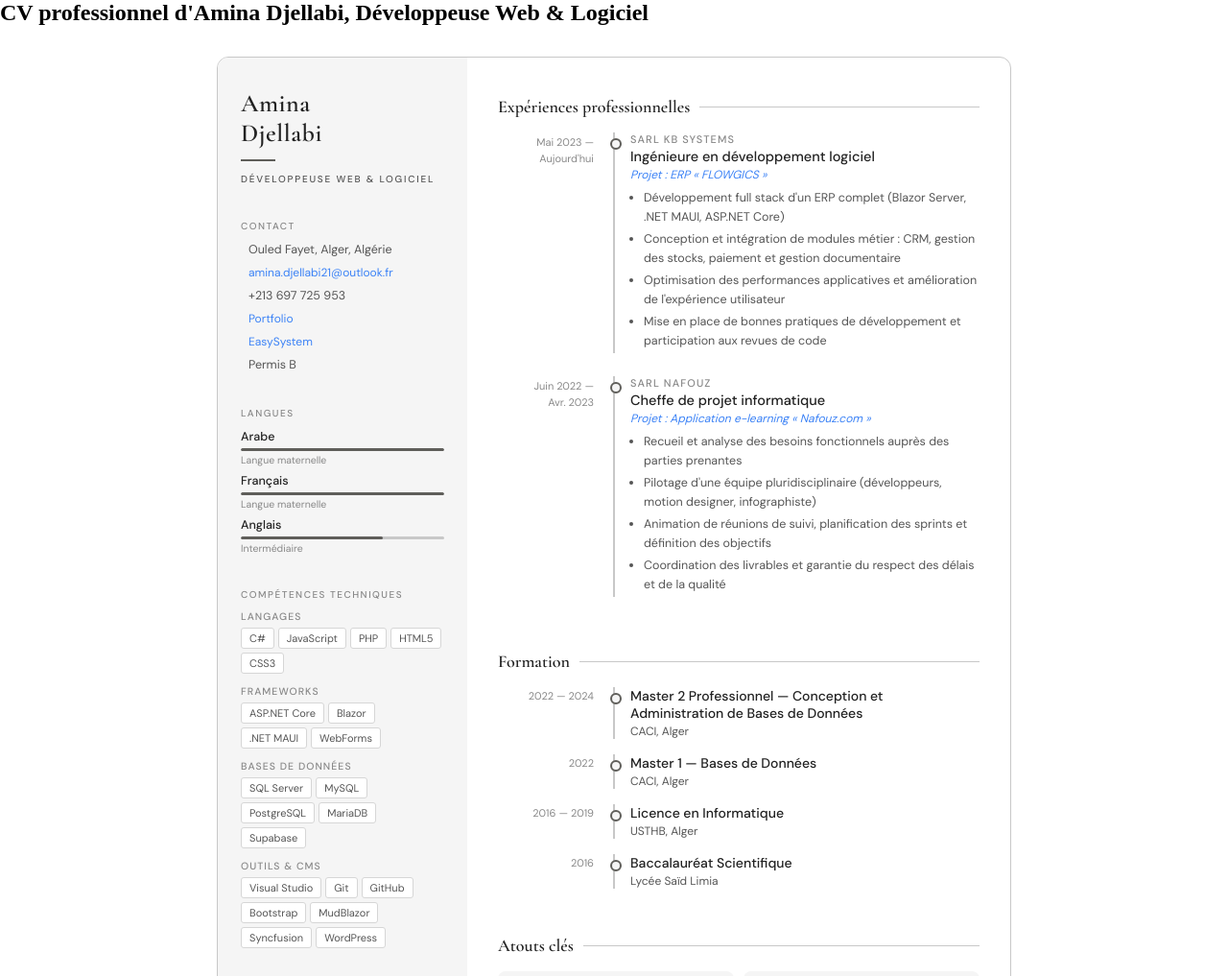
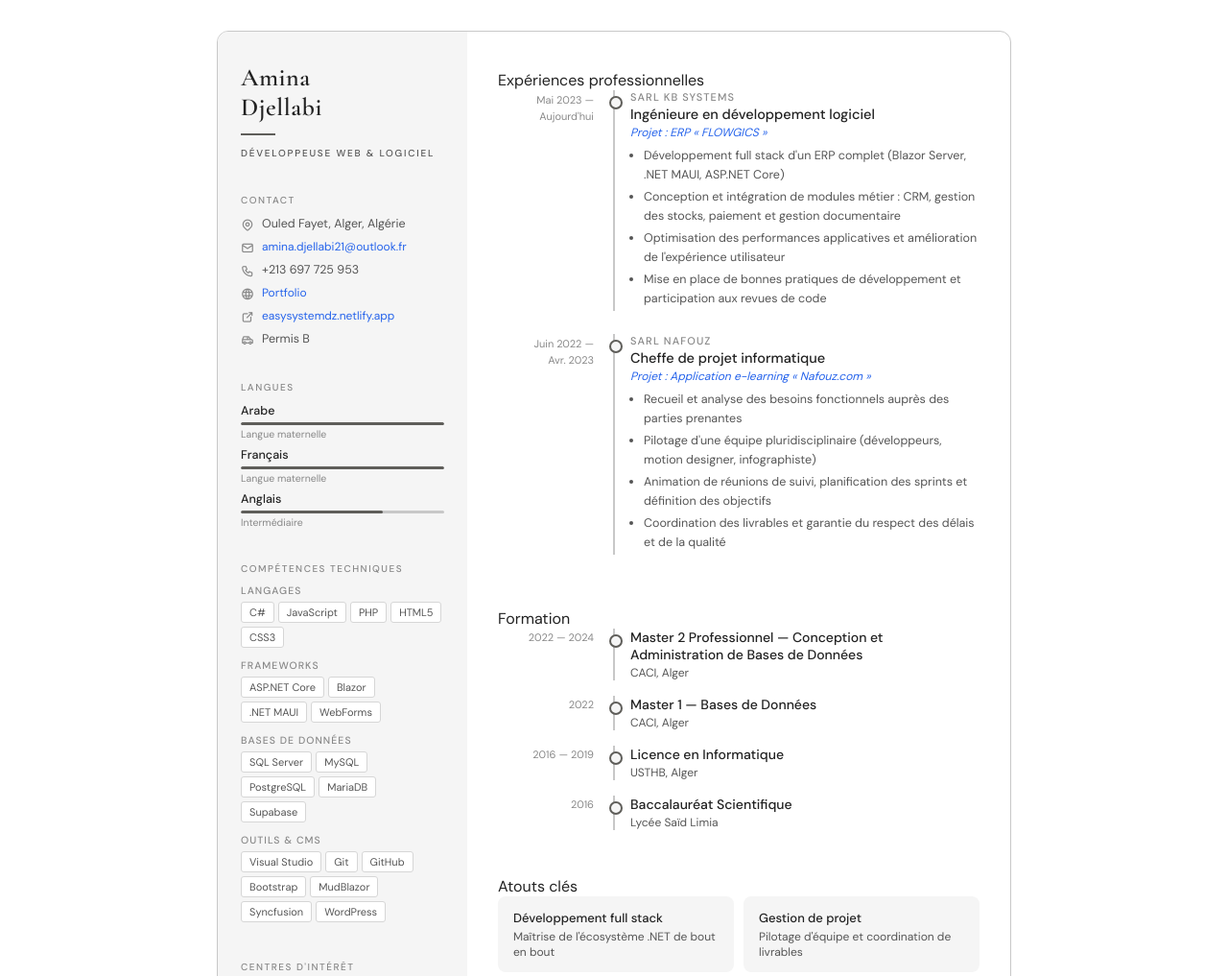
Before and after one commit to AmDje2023/CV, a plain HTML site: page index.html in a window 1280 px wide. Shown: the top 1017 px of the page at 96% size. Drawn offline with nearby package versions, Linux system fonts and the light colour scheme.

Commit message:
Update index.html

```diff
--- a/index.html
+++ b/index.html
@@ -1,11 +1,12 @@
 
 <style>
 @import url('https://fonts.googleapis.com/css2?family=Cormorant+Garamond:wght@400;500;600&family=DM+Sans:wght@300;400;500&display=swap');
+
 :root{
-  --color-text-primary:#222;
-  --color-text-secondary:#555;
-  --color-text-tertiary:#888;
-  --color-text-info:#3b82f6;
+  --color-text-primary:#222222;
+  --color-text-secondary:#555555;
+  --color-text-tertiary:#888888;
+  --color-text-info:#2563eb;
 
   --color-background-primary:#ffffff;
   --color-background-secondary:#f5f5f5;
@@ -17,6 +18,19 @@
   --border-radius-md:8px;
   --border-radius-lg:12px;
 }
+
+.sr-only{
+  position:absolute;
+  width:1px;
+  height:1px;
+  padding:0;
+  margin:-1px;
+  overflow:hidden;
+  clip:rect(0,0,0,0);
+  white-space:nowrap;
+  border:0;
+}
+
 *{box-sizing:border-box;margin:0;padding:0;}
 .cv{font-family:'DM Sans',sans-serif;font-weight:400;color:var(--color-text-primary);max-width:860px;margin:0 auto;padding:2rem 1rem;}
 .cv-grid{display:grid;grid-template-columns:260px 1fr;gap:0;min-height:900px;border:0.5px solid var(--color-border-tertiary);border-radius:var(--border-radius-lg);overflow:hidden;}
@@ -25,8 +39,12 @@
 .name-block{margin-bottom:0.5rem;}
 .name{font-family:'Cormorant Garamond',serif;font-size:26px;font-weight:600;letter-spacing:0.02em;line-height:1.2;color:var(--color-text-primary);}
 .title{font-size:10px;font-weight:500;letter-spacing:0.18em;text-transform:uppercase;color:var(--color-text-secondary);margin-top:6px;}
-.divider{width:36px;height:2px;background:var(--color-border-primary);margin:12px 0;}
-.sec-label{font-size:10px;font-weight:500;letter-spacing:0.15em;text-transform:uppercase;color:var(--color-text-tertiary);margin-bottom:10px;}
+.divider{
+  width:36px;
+  height:2px;
+  background:var(--color-border-primary);
+  margin:12px 0;
+}.sec-label{font-size:10px;font-weight:500;letter-spacing:0.15em;text-transform:uppercase;color:var(--color-text-tertiary);margin-bottom:10px;}
 .contact-item{display:flex;align-items:flex-start;gap:8px;margin-bottom:8px;font-size:12.5px;color:var(--color-text-secondary);}
 .contact-item i{font-size:14px;margin-top:2px;color:var(--color-text-tertiary);flex-shrink:0;}
 .contact-item a{color:var(--color-text-info);text-decoration:none;word-break:break-all;font-size:12px;}
@@ -44,12 +62,30 @@
 .interest-list{display:flex;flex-direction:column;gap:4px;}
 .interest-item{font-size:12.5px;color:var(--color-text-secondary);display:flex;align-items:center;gap:6px;}
 .interest-item i{font-size:14px;color:var(--color-text-tertiary);}
-.main-section-title{font-family:'Cormorant Garamond',serif;font-size:18px;font-weight:600;color:var(--color-text-primary);display:flex;align-items:center;gap:10px;margin-bottom:1rem;}
-.main-section-title::after{content:'';flex:1;height:0.5px;background:var(--color-border-tertiary);}
+.main-section-title::after{
+  content:'';
+  flex:1;
+  height:1px;
+  background:#c8c8c8 !important;
+}.main-section-title::after{content:'';flex:1;height:0.5px;background:var(--color-border-tertiary);}
 .exp-item{display:grid;grid-template-columns:100px 1fr;gap:0 1.25rem;margin-bottom:1.5rem;}
 .exp-date{font-size:11px;color:var(--color-text-tertiary);line-height:1.5;padding-top:2px;text-align:right;}
-.exp-body{border-left:2px solid var(--color-border-tertiary);padding-left:1rem;position:relative;}
-.exp-body::before{content:'';position:absolute;left:-5px;top:6px;width:8px;height:8px;border-radius:50%;background:var(--color-background-secondary);border:2px solid var(--color-border-primary);}
+.exp-body{
+  border-left:2px solid #c8c8c8 !important;
+  padding-left:1rem;
+  position:relative;
+}
+.exp-body::before{
+  content:'';
+  position:absolute;
+  left:-6px;
+  top:6px;
+  width:10px;
+  height:10px;
+  border-radius:50%;
+  background:#f5f5f5;
+  border:2px solid #5F5E5A;
+}
 .exp-company{font-size:11px;font-weight:500;color:var(--color-text-tertiary);text-transform:uppercase;letter-spacing:0.1em;margin-bottom:2px;}
 .exp-role{font-size:14.5px;font-weight:500;color:var(--color-text-primary);margin-bottom:2px;}
 .exp-project{font-size:12px;color:var(--color-text-info);margin-bottom:6px;font-style:italic;}
@@ -57,12 +93,25 @@
 .exp-bullets li{font-size:12.5px;color:var(--color-text-secondary);line-height:1.6;margin-bottom:3px;}
 .edu-item{display:grid;grid-template-columns:100px 1fr;gap:0 1.25rem;margin-bottom:1rem;}
 .edu-year{font-size:11px;color:var(--color-text-tertiary);text-align:right;padding-top:2px;}
-.edu-body{border-left:2px solid var(--color-border-tertiary);padding-left:1rem;position:relative;}
-.edu-body::before{content:'';position:absolute;left:-5px;top:6px;width:8px;height:8px;border-radius:50%;background:var(--color-background-secondary);border:2px solid var(--color-border-primary);}
-.edu-degree{font-size:14px;font-weight:500;color:var(--color-text-primary);}
+.edu-body{
+  border-left:2px solid #c8c8c8 !important;
+  padding-left:1rem;
+  position:relative;
+}
+.edu-body::before{
+  content:'';
+  position:absolute;
+  left:-6px;
+  top:6px;
+  width:10px;
+  height:10px;
+  border-radius:50%;
+  background:#f5f5f5;
+  border:2px solid #5F5E5A;
+}.edu-degree{font-size:14px;font-weight:500;color:var(--color-text-primary);}
 .edu-school{font-size:12px;color:var(--color-text-secondary);margin-top:2px;}
 </style>
-
+<head>
 <h2 class="sr-only">CV professionnel d'Amina Djellabi, Développeuse Web & Logiciel</h2>
 
 <div class="cv">
@@ -81,7 +130,7 @@
         <div class="contact-item"><i class="ti ti-mail" aria-hidden="true"></i><a href="mailto:amina.djellabi21@outlook.fr">amina.djellabi21@outlook.fr</a></div>
         <div class="contact-item"><i class="ti ti-phone" aria-hidden="true"></i>+213 697 725 953</div>
         <div class="contact-item"><i class="ti ti-world" aria-hidden="true"></i><a href="https://amdje2023.github.io/Portfolio/index.html" target="_blank">Portfolio</a></div>
-        <div class="contact-item"><i class="ti ti-external-link" aria-hidden="true"></i><a href="https://easysystem-dz.netlify.app" target="_blank">EasySystem</a></div>
+        <div class="contact-item"><i class="ti ti-external-link" aria-hidden="true"></i><a href="https://easysystem-dz.netlify.app" target="_blank">easysystemdz.netlify.app</a></div>
         <div class="contact-item"><i class="ti ti-car" aria-hidden="true"></i>Permis B</div>
       </div>
 
@@ -227,3 +276,5 @@
     </div>
   </div>
 </div>
+<link rel="stylesheet" href="https://cdn.jsdelivr.net/npm/@tabler/icons-webfont@latest/tabler-icons.min.css">
+</head>
```
